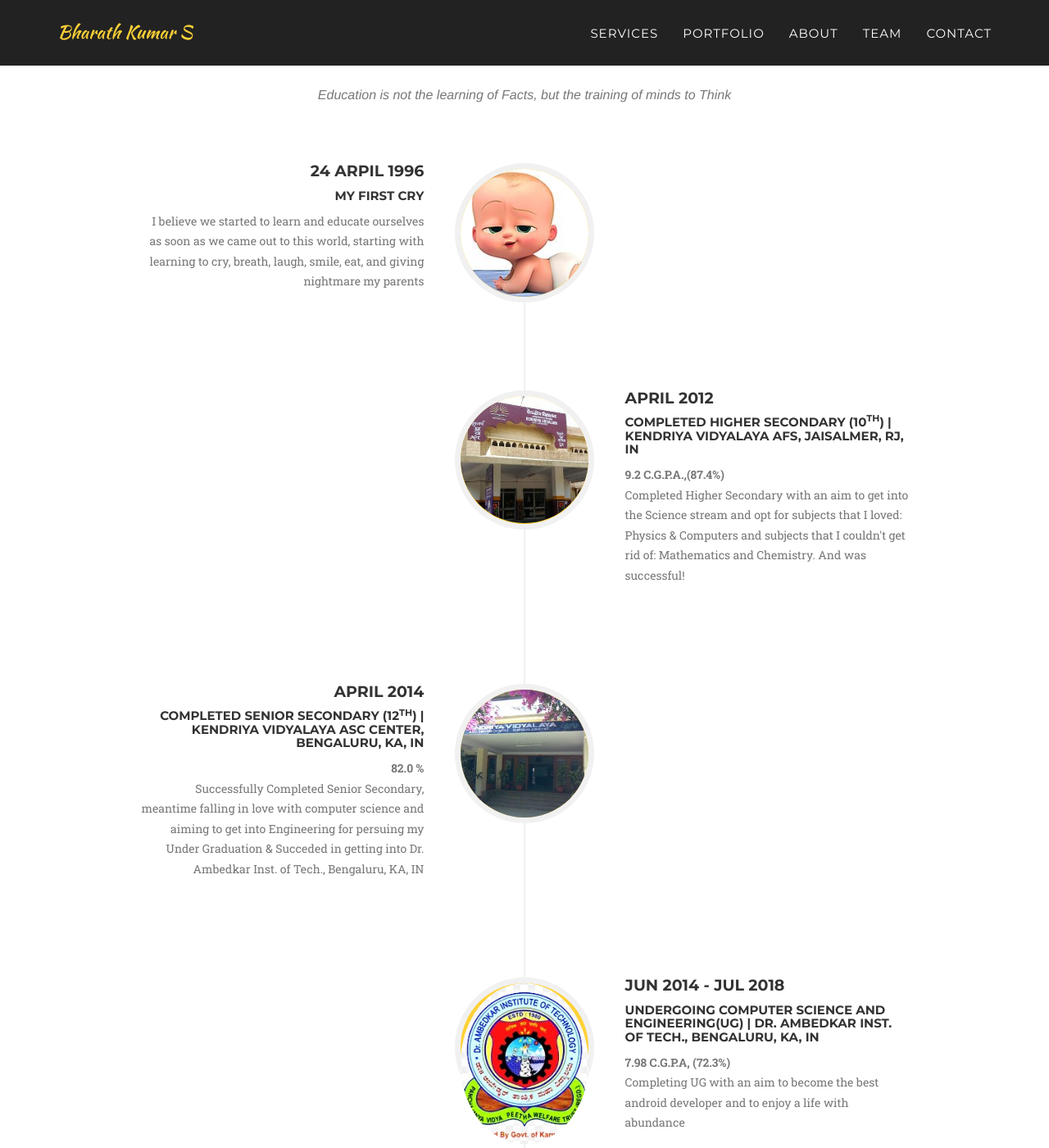
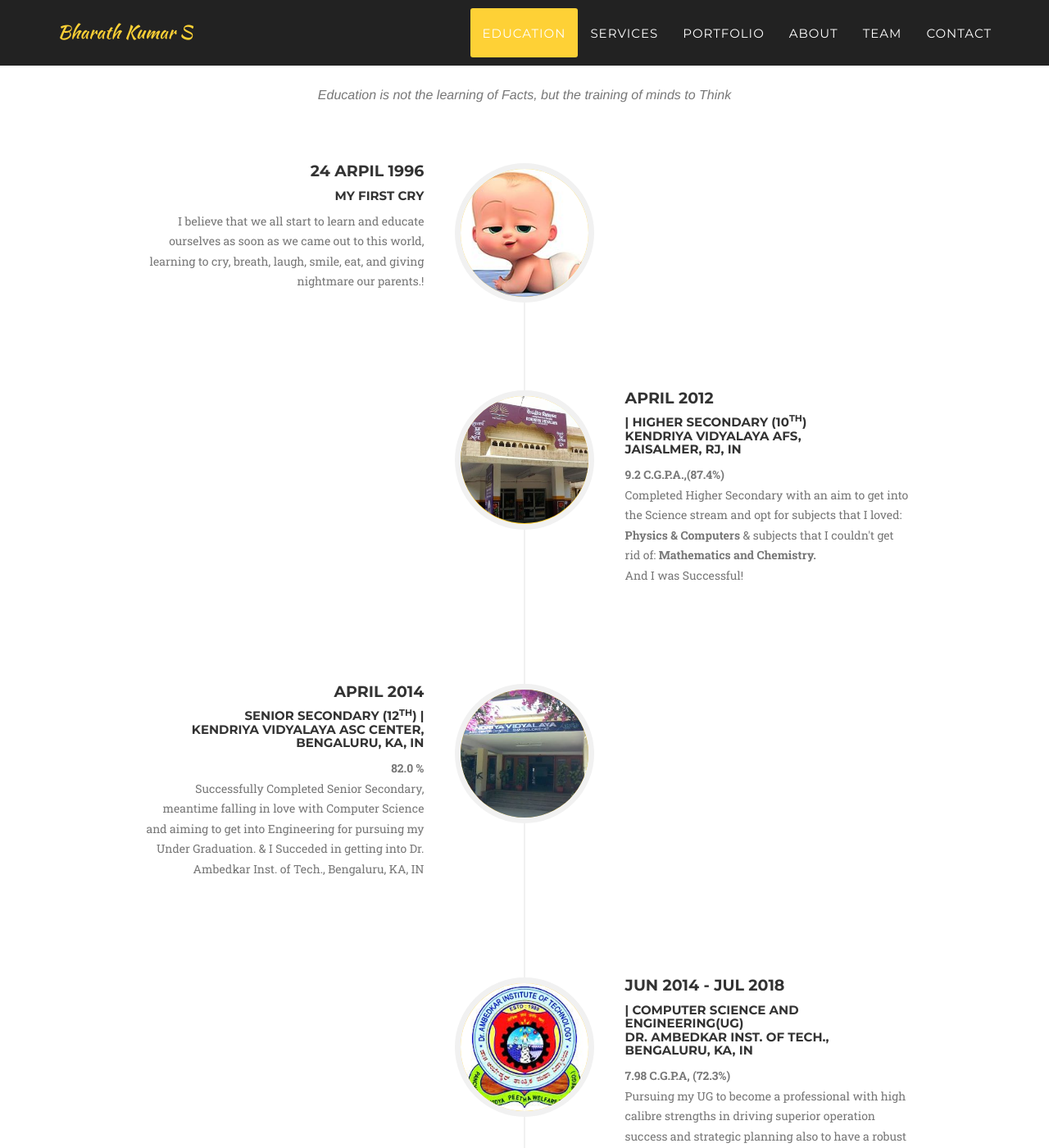
Before and after one commit to BharathKSunil/BharathKSunil.github.io, a Jekyll site: the page built from index.html, in a window 1280 px wide and 1400 px high, scrolled down 866 px. Shown: the whole window at 82% size. Built offline with Jekyll 4.4.1, drawn with Linux system fonts in a browser that asks for light colours; some web fonts are replaced; some of the changed text lies outside the part shown.

Commit message:
Updated Education Section

```diff
--- a/_includes/education.html
+++ b/_includes/education.html
@@ -20,7 +20,7 @@
                                     <h5 class="subheading">My First Cry</h5>
                                 </div>
                                 <div class="timeline-body">
-                                    <p class="text-muted">I believe we started to learn and educate ourselves as soon as we came out to this world, starting with learning to cry, breath, laugh, smile, eat, and giving nightmare my parents</p>
+                                    <p class="text-muted">I believe that we all start to learn and educate ourselves as soon as we came out to this world, learning to cry, breath, laugh, smile, eat, and giving nightmare our parents.!</p>
                                 </div>
                             </div>
                         </li>
@@ -31,11 +31,11 @@
                             <div class="timeline-panel">
                                 <div class="timeline-heading">
                                     <h4>APRIL 2012</h4>
-                                    <h5 class="subheading">Completed Higher Secondary (10<sup>th</sup>) | Kendriya Vidyalaya AFS, Jaisalmer, RJ, IN</h5>
+                                    <h5 class="subheading">| Higher Secondary (10<sup>th</sup>)<br/> Kendriya Vidyalaya AFS,<br/> Jaisalmer, RJ, IN</h5>
                                 </div>
                                 <div class="timeline-body">
                                     <p class="text-muted"><b>9.2 C.G.P.A.,(87.4%)</b><br/>
-														Completed Higher Secondary with an aim to get into the Science stream and opt for subjects that I loved: Physics &amp; Computers and subjects that I couldn't get rid of: Mathematics and Chemistry. And was successful!</p>
+														Completed Higher Secondary with an aim to get into the Science stream and opt for subjects that I loved: <b>Physics &amp; Computers</b> &amp; subjects that I couldn't get rid of: <b>Mathematics and Chemistry.</b><br/>And I was Successful!</p>
                                 </div>
                             </div>
                         </li>
@@ -46,11 +46,11 @@
                             <div class="timeline-panel">
                                 <div class="timeline-heading">
                                     <h4>APRIL 2014</h4>
-                                    <h5 class="subheading">Completed Senior Secondary (12<sup>th</sup>) | Kendriya Vidyalaya ASC center, Bengaluru, KA, IN</h5>
+                                    <h5 class="subheading">Senior Secondary (12<sup>th</sup>) |<br/>Kendriya Vidyalaya ASC Center,<br/> Bengaluru, KA, IN</h5>
                                 </div>
                                 <div class="timeline-body">
                                     <p class="text-muted"><b>82.0 %</b><br/>
-														Successfully Completed Senior Secondary, meantime falling in love with computer science and aiming to get into Engineering for persuing my Under Graduation &amp; Succeded in getting into Dr. Ambedkar Inst. of Tech., Bengaluru, KA, IN</p>
+														Successfully Completed Senior Secondary, meantime falling in love with Computer Science and aiming to get into Engineering for pursuing my Under Graduation. &amp; I Succeded in getting into Dr. Ambedkar Inst. of Tech., Bengaluru, KA, IN</p>
                                 </div>
                             </div>
                         </li>
@@ -61,11 +61,11 @@
                             <div class="timeline-panel">
                                 <div class="timeline-heading">
                                     <h4>JUN 2014 - JUL 2018</h4>
-                                    <h5 class="subheading">Undergoing Computer Science and Engineering(UG) | Dr. Ambedkar Inst. of Tech., Bengaluru, KA, IN</h5>
+                                    <h5 class="subheading">| Computer Science and Engineering(UG)<br/>Dr. Ambedkar Inst. of Tech.,<br/>Bengaluru, KA, IN</h5>
                                 </div>
                                 <div class="timeline-body">
                                     <p class="text-muted"><b>7.98 C.G.P.A, (72.3%)</b><br/>
-														Completing UG with an aim to become the best android developer and to enjoy a life with abundance</p>
+														Pursuing my UG to become a professional with high calibre strengths in driving superior operation success and strategic planning also to have a robust background in Software Development with compliance to best coding standards.</p>
                                 </div>
                             </div>
                         </li>
--- a/_includes/header.html
+++ b/_includes/header.html
@@ -17,6 +17,9 @@
                 <ul class="nav navbar-nav navbar-right">
                     <li class="hidden">
                         <a href="#page-top"></a>
+                    </li>
+					<li>
+                        <a class="page-scroll" href="#education">Education</a>
                     </li>
                     <li>
                         <a class="page-scroll" href="#services">Services</a>
@@ -44,9 +47,9 @@
     <header>
         <div class="container">
             <div class="intro-text">
-                <div class="intro-lead-in">Welcome To Our Studio!</div>
+                <div class="intro-lead-in">_Hello_World_</div>
                 <div class="intro-heading">It's Nice To Meet You</div>
-                <a href="#services" class="page-scroll btn btn-xl">Tell Me More</a>
+                <a href="#education" class="page-scroll btn btn-xl">Know About Me</a>
             </div>
         </div>
     </header>
```
Also changed, not shown: img/education/4.jpg.
